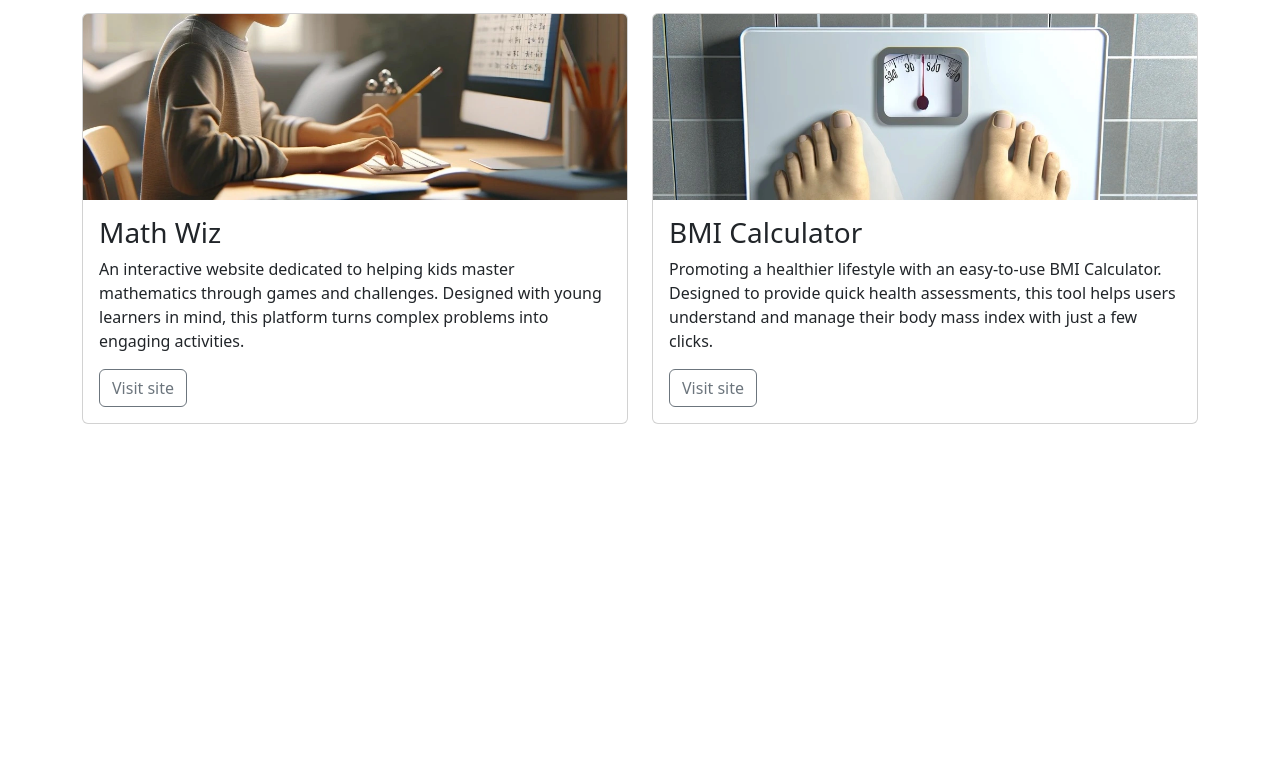
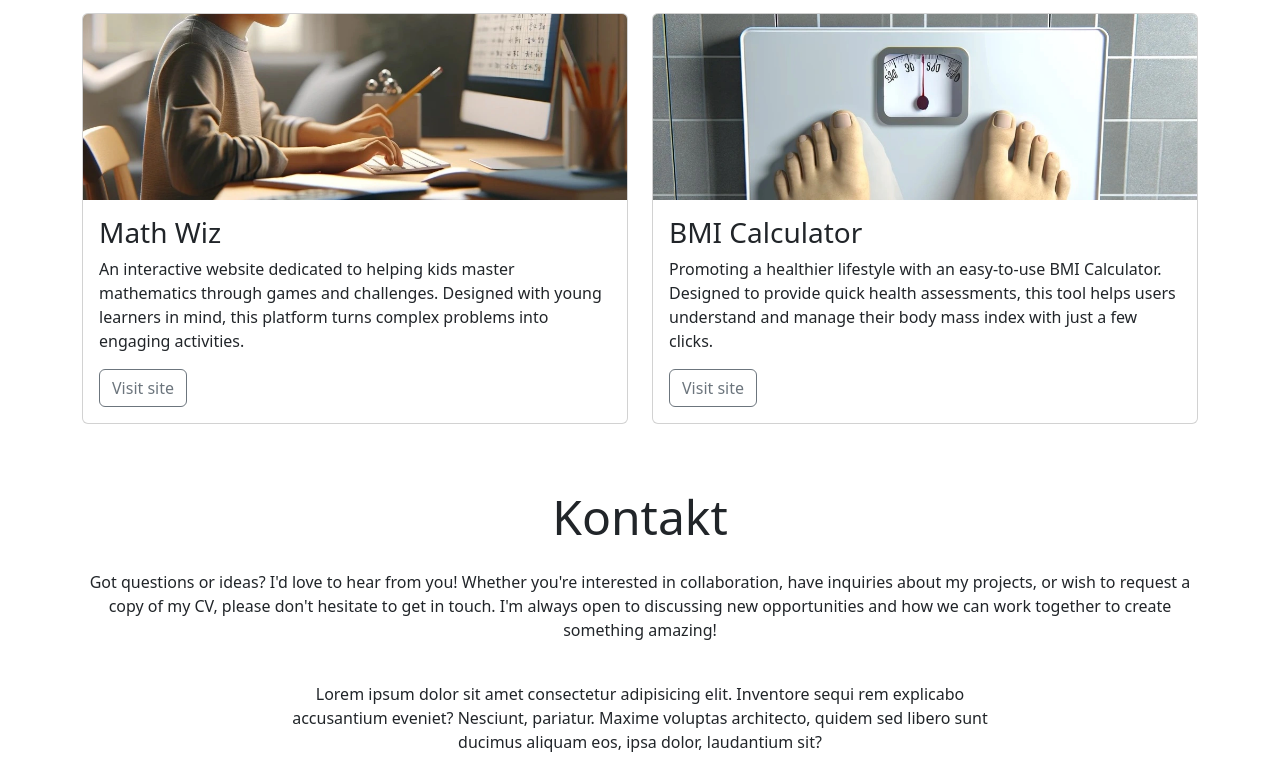
Before and after one commit to fairytaib/PortfolioForMei, a plain HTML site: page index.html in a window 1280 px wide. Shown: the part 1587-2365 px from the top of the page. Before the commit the page ends 2051 px from the top, so only its background shows below. Drawn offline with nearby package versions, Linux system fonts and the light colour scheme.

Commit message:
Create Footer Form Structure

```diff
--- a/index.html
+++ b/index.html
@@ -177,7 +177,15 @@
         </section>
     </main>
     <footer id="contact" class="container">
-
+        <div class="row justify-content-center">
+            <div class="col-12 text-center my-4">
+                <h2 class="display-5">Kontakt</h2>
+                <p class="mt-4">Got questions or ideas? I'd love to hear from you! Whether you're interested in collaboration, have inquiries about my projects, or wish to request a copy of my CV, please don't hesitate to get in touch. I'm always open to discussing new opportunities and how we can work together to create something amazing!</p>
+            </div>
+            <div class="col-12 col-md-10 col-lg-8 text-center mb-4">
+                Lorem ipsum dolor sit amet consectetur adipisicing elit. Inventore sequi rem explicabo accusantium eveniet? Nesciunt, pariatur. Maxime voluptas architecto, quidem sed libero sunt ducimus aliquam eos, ipsa dolor, laudantium sit?
+            </div>
+        </div>
     </footer>
 
 </body>
```
